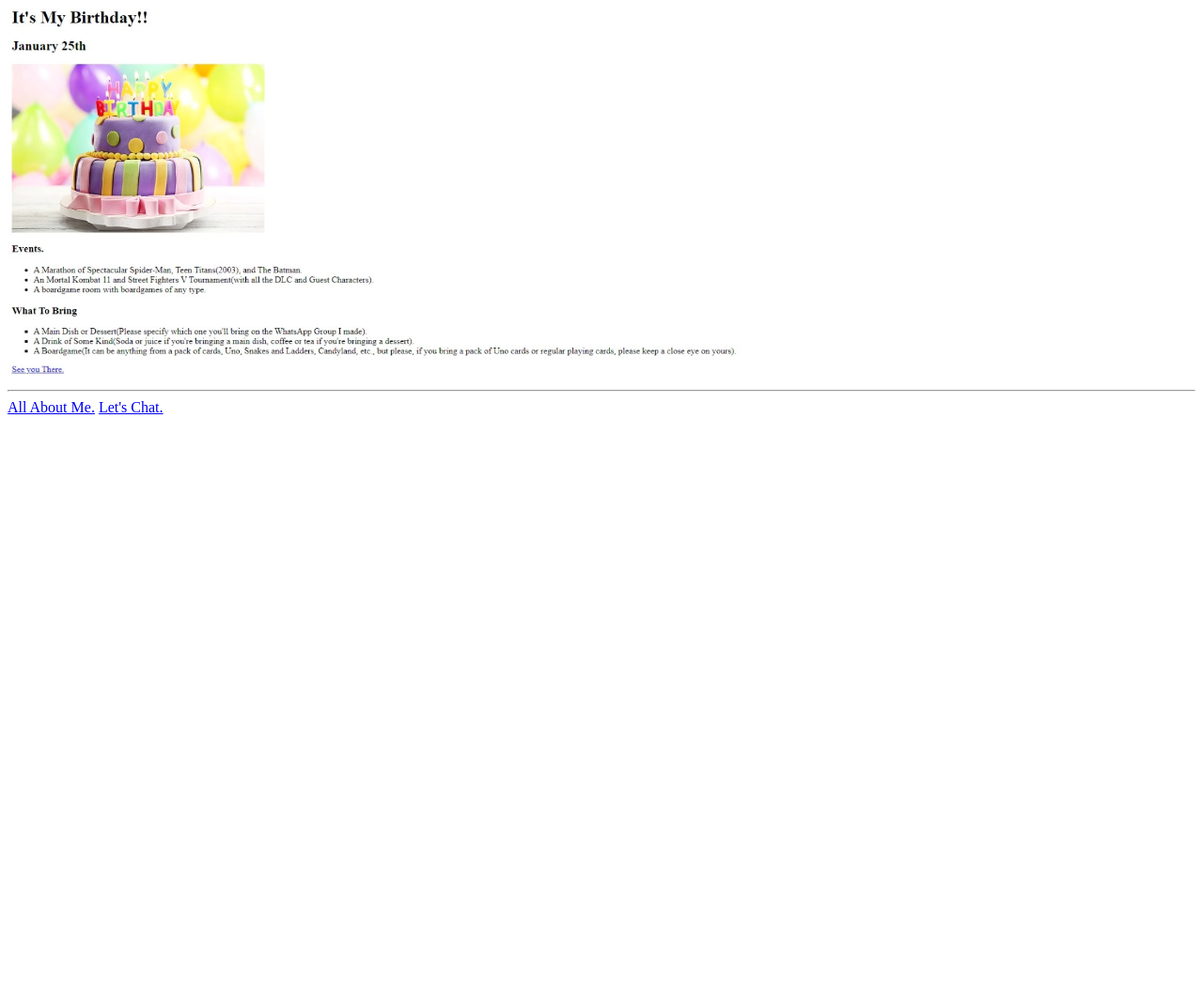
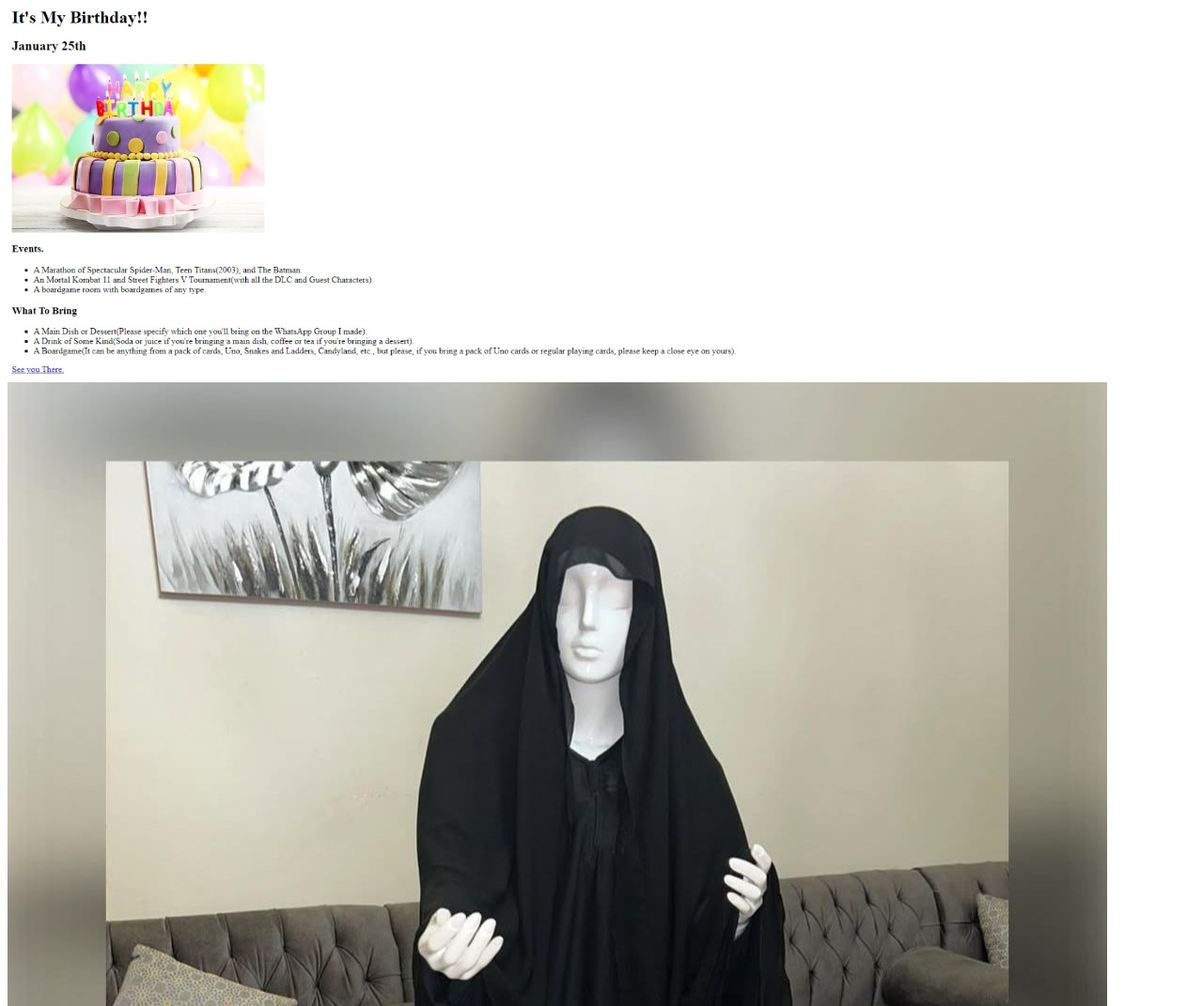
Before and after one commit to Abdul-Jalil-K/PracticePortfolio2.0, a plain HTML site: page index.html in a window 1280 px wide. Shown: the part 649-1720 px from the top of the page at 94% size. Before the commit the page ends 1100 px from the top, so only its background shows below. Drawn offline with Linux system fonts and the light colour scheme.

Commit message:
index.html

```diff
--- a/index.html
+++ b/index.html
@@ -16,6 +16,7 @@
 
     <h3><a href="./public/birthday-invite.html">Birthday Invite</a></h3>
     <img height="400" src="./assets/images/birthday-invite.png" />
+    <img src="./assets/images/abaya.jpg" alt="Slide 1">
 
     <hr />
     <a href="./public/about.html">All About Me.</a>
```
